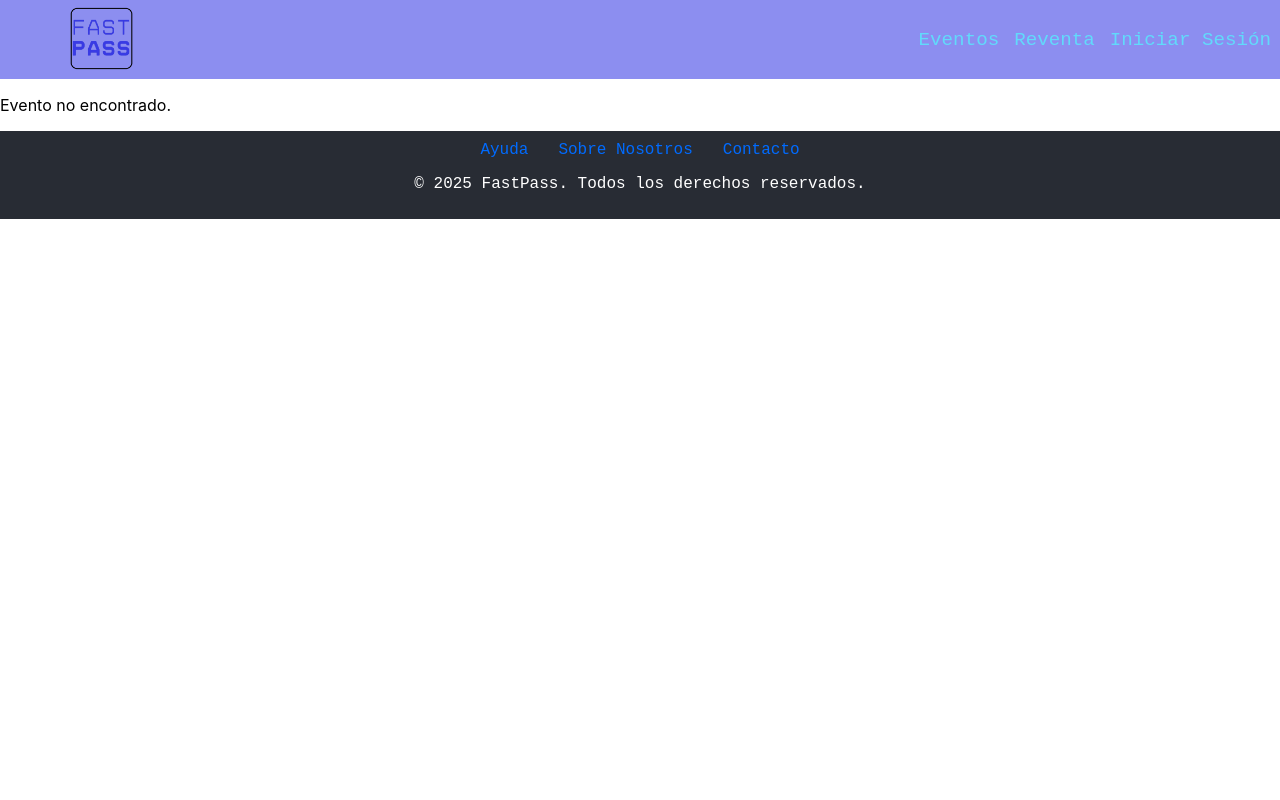
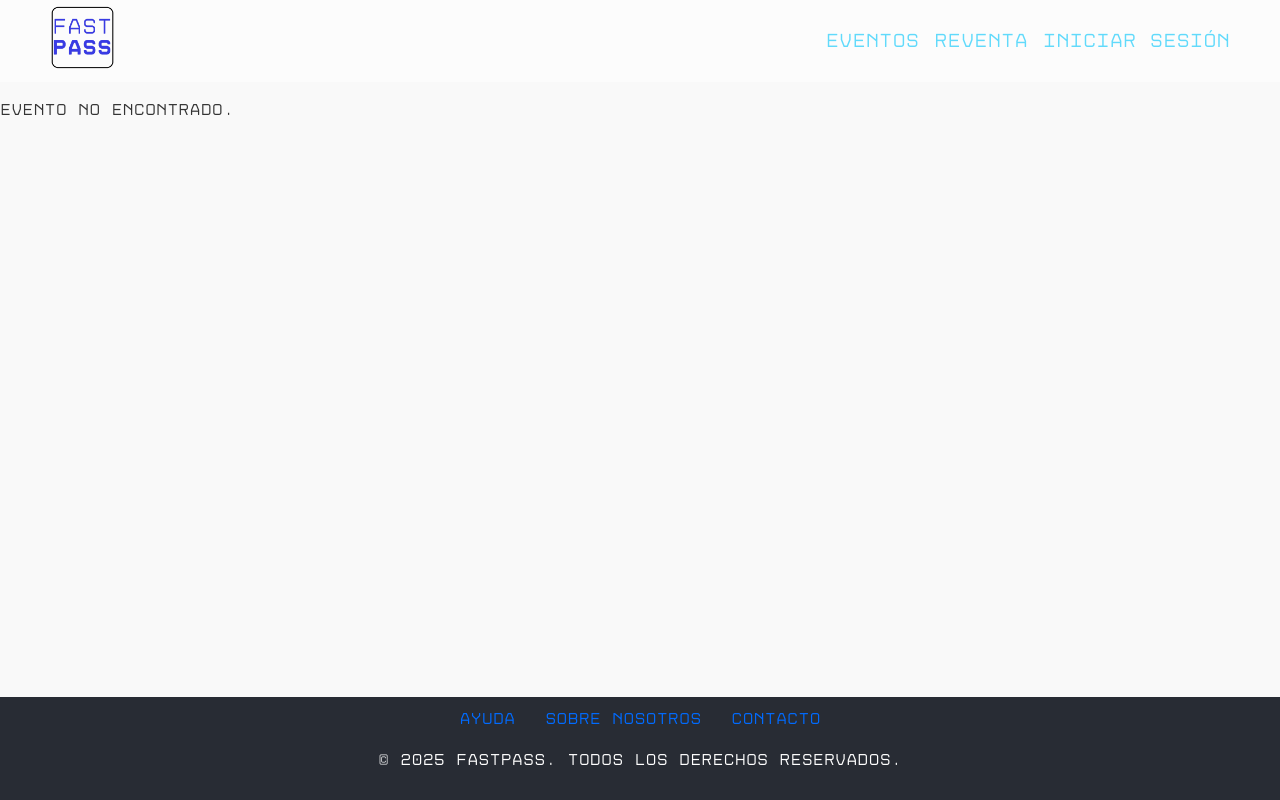
Before and after one commit to ItielSanzAXO/FastPass, a React (Create React App) app: page /event/mar-indigo in a window 1280 px wide. Built offline with nearby package versions, Linux system fonts and the light colour scheme; no server answers; the database is empty.

Commit message:
feat: mejorar estilos y estructura de la aplicación, agregar gestión de selección de boletos y ajustes en componentes

```diff
--- a/src/App.css
+++ b/src/App.css
@@ -6,6 +6,10 @@ body {
   background-color: #f9f9f9;
   margin: 0;
   padding: 0;
+}
+
+html, body {
+  height: 100%;
 }
 
 h1, h2, h3, h4, h5, h6 {
@@ -30,8 +34,15 @@ button, input, textarea {
 }
 
 /* App Styles */
+#root {
+  display: flex;
+  flex-direction: column;
+  min-height: 100vh;
+}
+
 .App {
   text-align: center;
+  flex: 1;
 }
 
 .App-logo {
@@ -47,18 +58,26 @@ button, input, textarea {
 }
 
 .App-header {
-  background-color: #393be5; /* Cambiar color principal */
-  min-height: 100vh;
-  display: flex;
-  flex-direction: column;
-  align-items: center;
-  justify-content: center;
-  font-size: calc(10px + 2vmin);
-  color: #006bff; /* Cambiar color secundario */
+    background-color: rgba(255, 255, 255, 0.486); /* Blanco transparente */
+    position: fixed; /* Mantener fijo */
+    top: 5px;
+    width: 100%;
+    z-index: 1000; /* Asegurar que esté por encima de otros elementos */
+    color: #006bff; /* Color secundario */
+    padding: 0;
+    text-align: center;
+    box-shadow: 0 4px 6px rgba(0, 0, 0, 0.1);
 }
 
 .App-link {
   color: #61dafb;
+}
+
+footer {
+  background-color: #222;
+  color: #fff;
+  text-align: center;
+  padding: 1rem 0;
 }
 
 /* Animations */
--- a/src/App.js
+++ b/src/App.js
@@ -10,6 +10,7 @@ import Footer from './components/Footer.js'; // Importar el Footer
 import './styles/Navigation.css'; // Importar los estilos del menú
 import { useState } from 'react'; // Importar useState para manejar el estado del menú
 import logo from './assets/FastPassBG.png'; // Importar el logo
+import './App.css'; // Importar los estilos de la aplicación
 
 function Navigation() {
   const { user } = useAuth(); // Obtener el estado del usuario
@@ -36,7 +37,6 @@ function Navigation() {
               width: '65px',
               height: 'auto',
               paddingTop: '5px',
-              paddingLeft: '60px',
               borderRadius: '10px' // Aplicar border-radius a toda la imagen
             }}
           />
@@ -62,8 +62,9 @@ function App() {
   return (
     <AuthProvider>
       <Router>
-        <div>
+        <div style={{ display: 'flex', flexDirection: 'column', minHeight: '100vh' }}>
           <Navigation />
+          <div style={{ flex: 1 }}>
             <Switch>
               <Route path="/" exact component={HomePage} />
               <Route path="/login" component={LoginPage} />
@@ -72,7 +73,8 @@ function App() {
               <Route path="/resale" component={ResalePage} />
               <Route path="/account" component={UserAccountPage} />
             </Switch>
-          <Footer /> {/* Agregar el Footer aquí */}
+          </div>
+          <Footer />
         </div>
       </Router>
     </AuthProvider>
--- a/src/components/HomePage.js
+++ b/src/components/HomePage.js
@@ -11,11 +11,6 @@ import Slider from 'react-slick';
 
 // Ajustar la importación para acceder explícitamente a la propiedad default
 const SliderComponent = Slider.default || Slider;
-
-const globalStyles = {
-  fontFamily: 'Disket Mono, monospace',
-  color: '#1e9ade',
-};
 
 const HomePage = () => {
   const [events, setEvents] = useState([]);
@@ -54,7 +49,6 @@ const HomePage = () => {
 
   return (
     <ErrorBoundary>
-      <div style={{ ...globalStyles, padding: '20px' }} className="homepage-container">
         <section className="homepage-carousel">
           <SliderComponent {...carouselSettings}>
             <div className="carousel-slide">
@@ -91,7 +85,6 @@ const HomePage = () => {
             ))}
           </div>
         </section>
-      </div>
     </ErrorBoundary>
   );
 };
--- a/src/components/venues/AuditorioITIZ.js
+++ b/src/components/venues/AuditorioITIZ.js
@@ -13,8 +13,11 @@ function formatFirebaseTimestamp(timestamp) {
 function AuditorioITIZ({ event }) {
   const [tickets, setTickets] = useState([]);
   const [selectedSeats, setSelectedSeats] = useState([]);
+  const ticketLimit = event.ticketLimitPerUser || 3; // Límite de boletos por usuario
 
   useEffect(() => {
+    if (!event.date) return; // Si no hay fecha, no realizar ninguna acción
+
     const fetchTickets = async () => {
       try {
         const ticketsRef = collection(db, 'tickets');
@@ -28,14 +31,23 @@ function AuditorioITIZ({ event }) {
     };
 
     fetchTickets();
-  }, [event.id]);
+  }, [event.id, event.date]);
+
+  if (!event.date) {
+    return (
+      <div className="text-center text-gray-600 py-10">
+        <h2 className="text-2xl font-semibold mb-4">El evento aún no está disponible para la venta de boletos</h2>
+        <p>Por favor, vuelve más tarde.</p>
+      </div>
+    );
+  }
 
   const toggleSeatSelection = (seatId) => {
-    setSelectedSeats((prevSelected) =>
-      prevSelected.includes(seatId)
-        ? prevSelected.filter((id) => id !== seatId)
-        : [...prevSelected, seatId]
-    );
+    if (selectedSeats.includes(seatId)) {
+      setSelectedSeats((prevSelected) => prevSelected.filter((id) => id !== seatId));
+    } else if (selectedSeats.length < ticketLimit) {
+      setSelectedSeats((prevSelected) => [...prevSelected, seatId]);
+    }
   };
 
   const renderZone = (zone) => {
@@ -102,6 +114,7 @@ function AuditorioITIZ({ event }) {
             <ul className="text-sm text-gray-600">
               <li className="mb-1">VIP (Primeras 4 filas A, B, C): ${event.ticketPricing?.VIP || 'N/A'}</li>
               <li>General (Resto de zonas): ${event.ticketPricing?.General || 'N/A'}</li>
+              <li>Limite de boletos: {event.ticketLimitPerUser} por usuario</li>
             </ul>
           </div>
         </div>
--- a/src/index.css
+++ b/src/index.css
@@ -11,3 +11,19 @@ code {
   font-family: source-code-pro, Menlo, Monaco, Consolas, 'Courier New',
     monospace;
 }
+
+/* Asegurar que el footer esté siempre al final */
+html, body {
+  height: 100%;
+  margin: 0;
+}
+
+#root {
+  display: flex;
+  flex-direction: column;
+  min-height: 100vh;
+}
+
+main {
+  flex: 1;
+}
--- a/src/styles/HomePage.css
+++ b/src/styles/HomePage.css
@@ -14,9 +14,13 @@ body, html {
 }
 
 .homepage-header {
-    background-color: #393be5; /* Color principal */
+    background-color: rgba(255, 255, 255, 0.486); /* Blanco transparente */
+    position: fixed; /* Mantener fijo */
+    top: 0;
+    width: 100%;
+    z-index: 1000; /* Asegurar que esté por encima de otros elementos */
     color: #006bff; /* Color secundario */
-    padding: 0;
+    padding: 10px 20px; /* Añadir padding para mejor apariencia */
     text-align: center;
     box-shadow: 0 4px 6px rgba(0, 0, 0, 0.1);
 }
@@ -76,10 +80,11 @@ body, html {
 }
 
 .banner-content h2 {
+    color: white;
     font-size: 2.8rem;
     margin-bottom: 15px;
     font-weight: bold;
-    text-shadow: 2px 2px 4px rgba(0, 0, 0, 0.5);
+    text-shadow: 2px 2px 4px rgba(3, 3, 3, 0.397);
 }
 
 .banner-content p {
--- a/src/styles/Navigation.css
+++ b/src/styles/Navigation.css
@@ -1,11 +1,16 @@
 .navigation-container {
   font-family: 'Disket Mono', monospace;
-  background-color: #393ce593; /* Cambiar color principal */
+  background-color: rgba(255, 255, 255, 0.486); /* Blanco transparente */
+  position: relative; /* Quitar posición fija */
+  top: 0;
+  width: 100%;
+  z-index: 1000; /* Asegurar que esté por encima de otros elementos */
+  box-shadow: none; /* Eliminar sombra */
   color: #006bff; /* Cambiar color secundario */
   display: flex;
   justify-content: space-between;
   align-items: center;
-  padding: 1px 9px;
+  padding: 0 50px; /* Incrementar el padding para mover las opciones más a la derecha */
   box-sizing: border-box; /* Asegurar que el padding no afecte el ancho */
 }
 
@@ -32,6 +37,7 @@
   gap: 15px;
   flex-wrap: wrap; /* Permitir que los enlaces se ajusten si es necesario */
   margin: 0; /* Eliminar márgenes */
+  margin-left: auto; /* Mover las opciones del menú hacia la izquierda */
   transition: transform 0.3s ease-in-out;
 }
 
@@ -113,3 +119,8 @@
   width: 100%; /* Asegurar que las imágenes ocupen todo el ancho */
   display: block;
 }
+
+/* Espaciado para evitar que el contenido quede debajo del header */
+.content-spacing {
+  margin-top: 60px; /* Ajustar según la altura del header */
+}
```
Also changed, not shown: 1 other file (tests, documents, lock files or other folders). Lines whose indentation alone changed are shown as unchanged.
